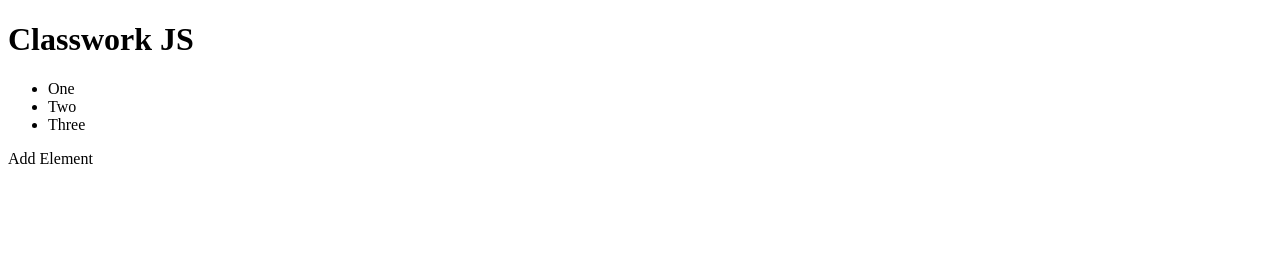
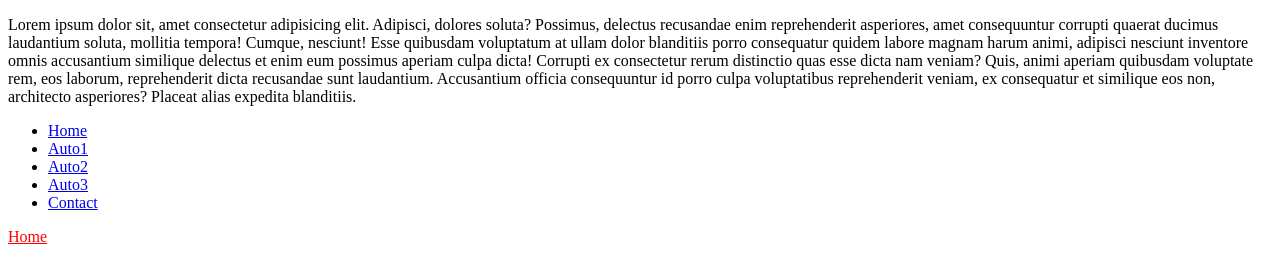
Before and after one commit to ihorkavun030983/ClassWork__DOM, a plain HTML site: page ClassWork__DOM-master/index.html in a window 1280 px wide. Drawn offline with Linux system fonts and the light colour scheme.

Commit message:
Add files via upload

```diff
--- a/ClassWork__DOM-master/index.html
+++ b/ClassWork__DOM-master/index.html
@@ -5,28 +5,29 @@
     <meta name="viewport" content="width=device-width, initial-scale=1.0">
     <title>JS Start</title>
 </head>
+<header class="header__container">
+  <p>Lorem ipsum dolor sit, amet consectetur adipisicing elit. Adipisci, dolores soluta? Possimus, delectus recusandae enim reprehenderit asperiores, amet consequuntur corrupti quaerat ducimus laudantium soluta, mollitia tempora! Cumque, nesciunt! Esse quibusdam voluptatum at ullam dolor blanditiis porro consequatur quidem labore magnam harum animi, adipisci nesciunt inventore omnis accusantium similique delectus et enim eum possimus aperiam culpa dicta! Corrupti ex consectetur rerum distinctio quas esse dicta nam veniam? Quis, animi aperiam quibusdam voluptate rem, eos laborum, reprehenderit dicta recusandae sunt laudantium. Accusantium officia consequuntur id porro culpa voluptatibus reprehenderit veniam, ex consequatur et similique eos non, architecto asperiores? Placeat alias expedita blanditiis.</p>
+  <style>
+    /* .header__container{
+      background: red;
+    } */
+  </style>
+</header>
 <body>
 <div class="container">
-  <h1>Classwork JS</h1>
+  <!-- <h1>Classwork JS</h1> -->
   <!-- <img src="/img/1.jpg" alt="auto 1"> -->
   <!-- <p>Lorem ipsum dolor sit amet consectetur adipisicing elit. Quos incidunt voluptatem placeat ex odio officiis quidem necessitatibus unde molestiae consequatur distinctio et dolore sequi delectus assumenda facere, quia harum excepturi pariatur. Dicta labore asperiores a quam corporis obcaecati vel blanditiis cum, iste quod quae aliquam odio distinctio dolorem mollitia, atque nihil optio fuga debitis pariatur suscipit deserunt. Ullam error quod neque veniam inventore, fugit vel id, ad quisquam quibusdam tempora, possimus sit unde doloremque aspernatur tenetur quas totam dignissimos voluptatibus expedita. Numquam, praesentium! Libero harum iusto omnis molestias earum. Autem hic dolor illum itaque pariatur excepturi dignissimos ab provident distinctio?</p>
   <span>Price: 2000$</span> -->
 </div>
-  <!-- <ul class="nav__auto">
+  <ul class="nav__auto" id="article">
     <li><a href="#">Home</a></li>
     <li><a href="#">Auto1</a></li>
     <li><a href="#">Auto2</a></li>
     <li><a href="#">Auto3</a></li>
     <li><a href="#">Contact</a></li>
-  </ul> -->
-  <ul id="list">
-    <li id="element1">One</li>
-    <li id="element2">Two</li>
-    <li id="element3">Three</li>
   </ul>
-
-  <div class="btn" onclick="addAnothrer()"> Add Element </div>
-
+  <a id="home" class="link" style="color:red;" href="index.html">Home</a>
   <script src="js/dom.js" class="module"></script>
 </body>
 </html>
--- a/ClassWork__DOM-master/js/dom.js
+++ b/ClassWork__DOM-master/js/dom.js
@@ -1,38 +1,92 @@
 // Метод document.createElement
 
-// let element = document.createElement ("тег");//Создание элемента
+// const header = document.createElement("h1");        // создаем заголовок <h1>
+// console.log(header);  // <h1></h1>
 
-// div.id = "my-div"; или // div.className = "someClass"; //додавання класів або ID
+// const  headerText = document.createTextNode("Hello World"); // создаем текстовый узел
+// console.log( headerText);  // "Hello World"
 
-// div.innerHTML = "Some text with <b>bold text</b>"; //додавання тексту
-// или
-// let text = document.createTextNode("Some text");
-// div.appendChild(text);
+//Используем метод appendChild():
 
-// родительский_элемент.appendChild(дочерний_элемент);//додавання дочірнього елемента в батьківський
+// const header = document.createElement("h1");        // создаем заголовок <h1>
+// const headerText = document.createTextNode("Hello World1"); // создаем текстовый узел
+// header.appendChild(headerText); // добавляем в элемент h1 текстовый узел
+// console.log(header);  // <h1>Hello World</h1>
 
-let div = document.createElement('div');
-// div.append("Hello World");
-let h1 = document.createElement('h1');
-// div.innerHTML = "Classwork JS"
-div.appendChild(h1)
+// Метод insertBefore
 
-// let p = document.createElement('p');
-// div.innerHTML = "Lorem ipsum dolor sit amet consectetur adipisicing elit. Quos incidunt voluptatem placeat ex odio officiis quidem necessitatibus unde molestiae consequatur distinctio et dolore sequi delectus assumenda facere, quia harum excepturi pariatur. Dicta labore asperiores a quam corporis obcaecati vel blanditiis cum, iste quod quae aliquam odio distinctio dolorem mollitia, atque nihil optio fuga debitis pariatur suscipit deserunt. Ullam error quod neque veniam inventore, fugit vel id, ad quisquam quibusdam tempora, possimus sit unde doloremque aspernatur tenetur quas totam dignissimos voluptatibus expedita. Numquam, praesentium! Libero harum iusto omnis molestias earum. Autem hic dolor illum itaque pariatur excepturi dignissimos ab provident distinctio?"
-// div.appendChild(p)
+    // const first = document.createElement("li"); // создаем <li>
+    // first.textContent = "Page Header"; // определяем текст элемента
+    // // получаем первый параграф
+    // const firstLi = document.body.firstElementChild;
+    // // добавляем элемент li перед параграфом firstLi
+    // document.body.insertBefore(first, firstLi);
 
-// let img = document.createElement('img');
-// img.src = "/img/1.jpg";
-// img.alt = "auto1"
-// div.appendChild(img)
+ //Метод копирования cloneNode():
 
-// document.body.appendChild(div);
-// console.log(div)
+//  const article = document.getElementById("article");
+//  // получаем последний li
+//  const last = article.lastElementChild;
+//  // клонируем элемент last
+//  const newLastLi = last.cloneNode(true);
+//  //міняємо текст
+//  newLastLi.textContent = "Publication Date: 28/10/2023";
+//  // добавляем в конец элемента article
+//  article.appendChild(newLastLi);
 
-// Вот методы для различных вариантов вставки:
+//Замена елемента replaceChild
+// const article = document.getElementById("article");
+// // находим узел, который будем заменять
+// // пусть это будет первый элемент
+// const oldNode = article.firstElementChild;
+// // создаем новый элемент
+// const newNode = document.createElement("h2");
+// // определяем для него текст
+// newNode.textContent = "Hello World";
+// // заменяем старый узел новым
+// article.replaceChild(newNode, oldNode);
+// console.log(oldNode)
 
-// node.append(...nodes or strings) – добавляет узлы или строки в конец node,
-// node.prepend(...nodes or strings) – вставляет узлы или строки в начало node,
-// node.before(...nodes or strings) –- вставляет узлы или строки до node,
-// node.after(...nodes or strings) –- вставляет узлы или строки после node,
-// node.replaceWith(...nodes or strings) –- заменяет node заданными узлами или строками.
+//удаление елемента removeChild
+// const article = document.getElementById("article");
+// // находим узел, который будем удалять - последний параграф
+// const lastLi = article.lastElementChild;
+// // удаляем узел
+// article.removeChild(lastLi)
+// console.log(article)
+
+//видалення всих елементів
+// const article = document.getElementById("article");
+// while(article.firstChild){
+//     article.removeChild(article.firstChild);
+// }
+// console.log(article)
+
+//Отримання атрибута
+
+// получаем элемент
+// const element = document.getElementById("home");
+// получаем атрибуты элемента
+// console.log(element.getAttribute("id")); або console.log(element.id);    // home
+// console.log(element.getAttribute("class")); або console.log(element.className); // link
+// console.log(element.getAttribute("href")); або console.log(element.href);  // index.html
+
+// устанавливаем атрибут href
+// element.setAttribute("href", "https://metanit.com");
+// устанавливаем атрибут style
+// element.setAttribute("style", "color:navy;");
+
+//видалення атрибута
+// const element = document.getElementById("home");
+// // удаляем атрибут style
+// element.removeAttribute("style")
+
+//зміна стилів
+
+const header = document.getElementById("header");
+    // получаем значение свойства color
+    console.log(header.style.color);    // пустая строка
+    // изменяем значение свойства color
+    header.style.color = "navy";
+    // повторно получаем значение свойства color
+    // console.log(header.style.color);    // navy
```
